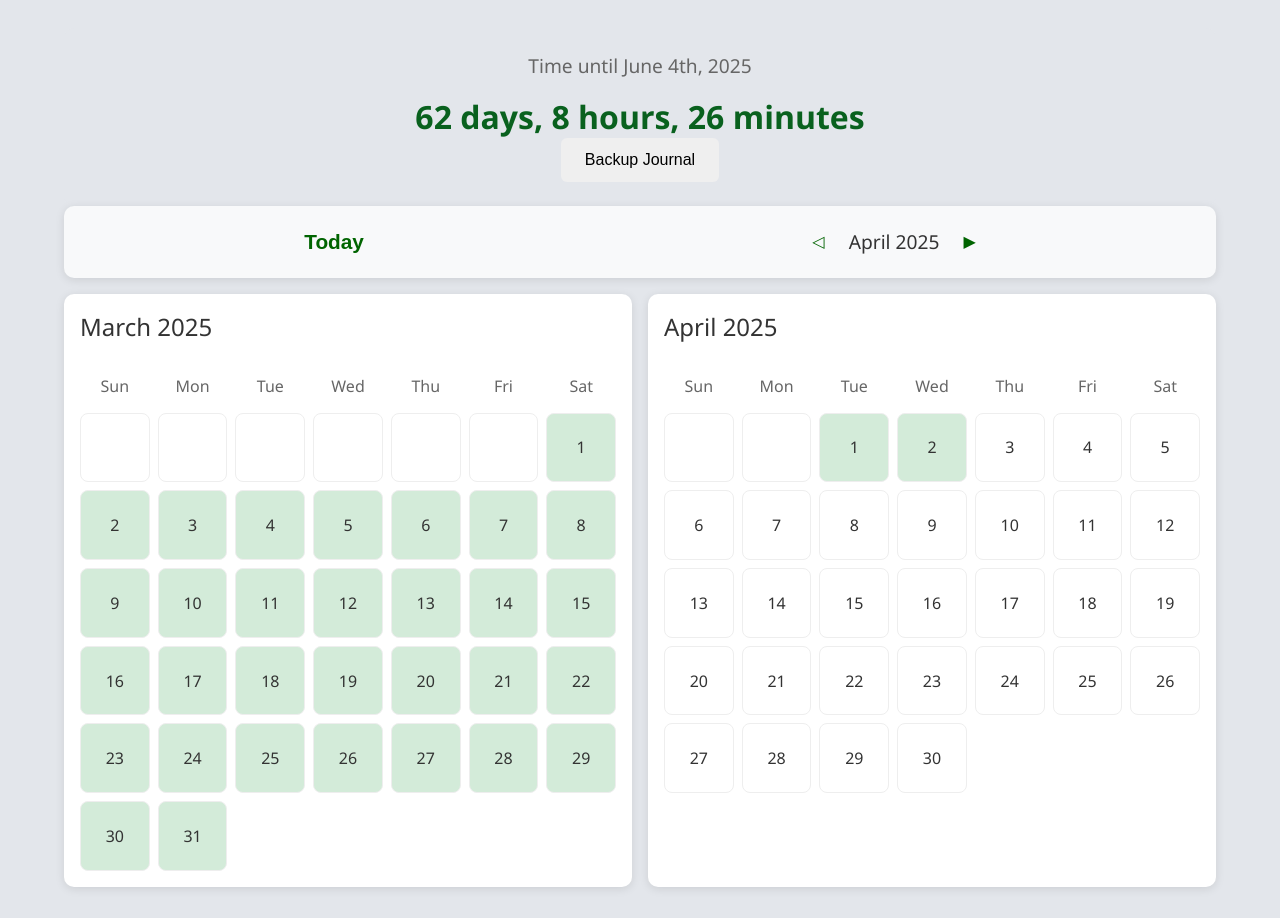
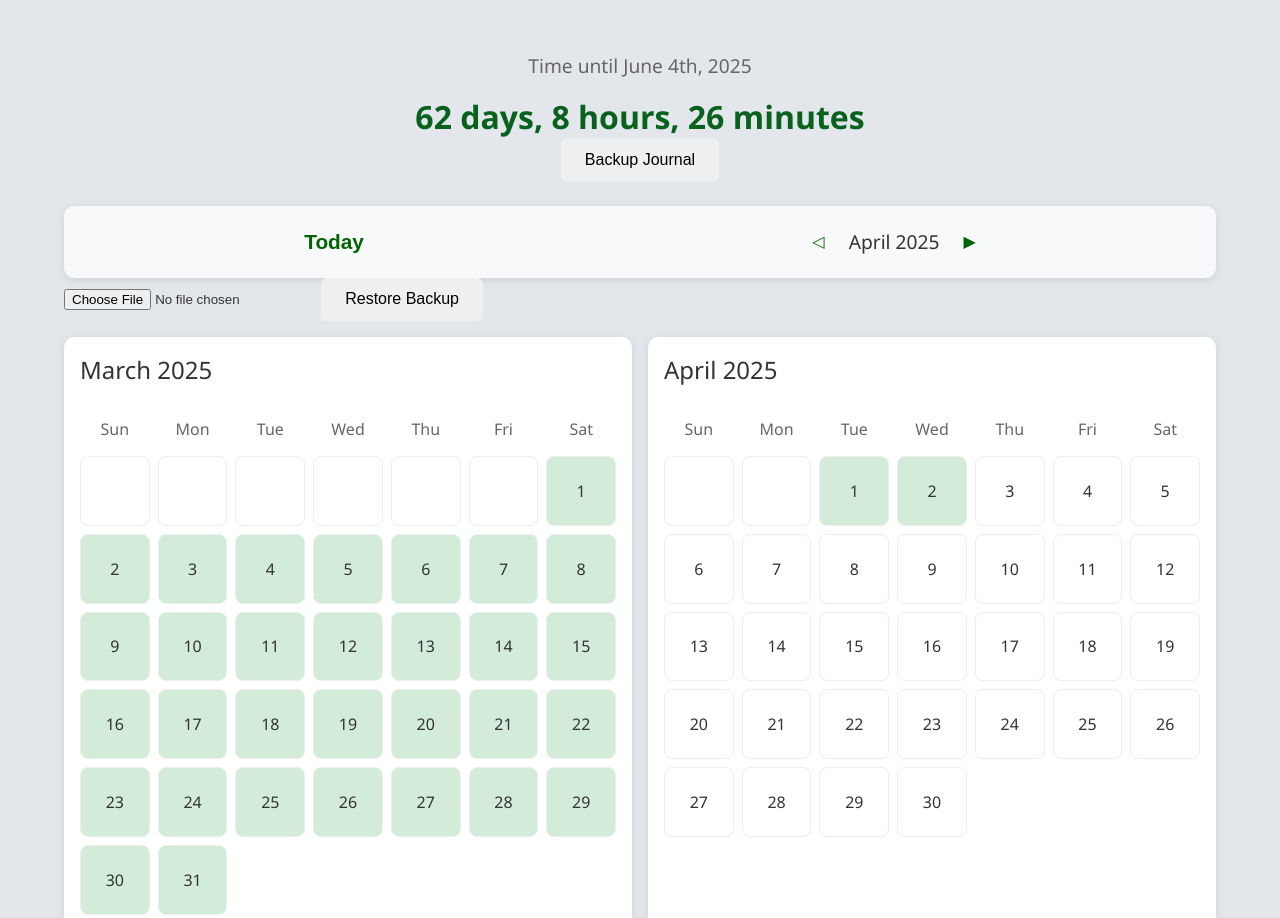
Before and after one commit to forest929/2025Journal.github.io, a plain HTML site: page index.html in a window 1280 px wide. Shown: the top 918 px of the page. Drawn offline with Linux system fonts and the light colour scheme.

Commit message:
Update index.html

```diff
--- a/index.html
+++ b/index.html
@@ -403,6 +403,9 @@
                 </div>
 
         </div>
+        <input type="file" id="backupFileInput" accept=".json">
+        <button onclick="restoreBackup()">Restore Backup</button>
+
         <!-- Calendar Container -->
         <div class="calendar-container">
             <div class="calendar-section">
@@ -1077,6 +1080,7 @@
         backupButton.textContent = 'Backup Journal';
         backupButton.onclick = createBackup;
         document.querySelector('.countdown-section').appendChild(backupButton);
+
     </script>
 </body>
 </html>
```
